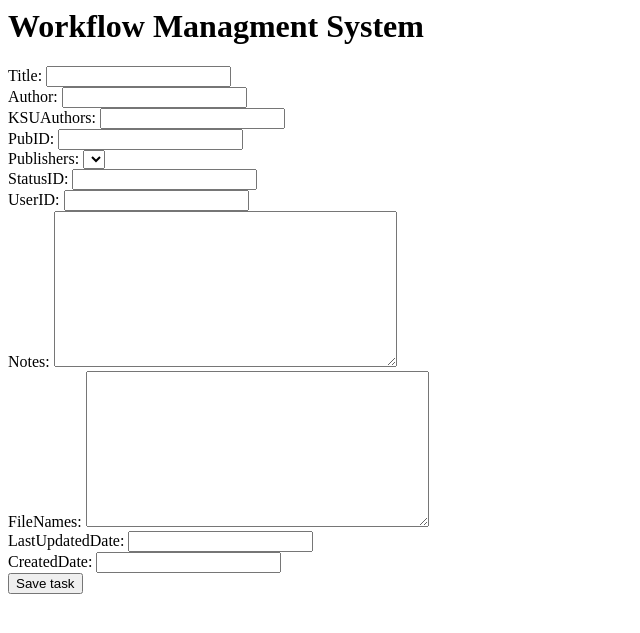
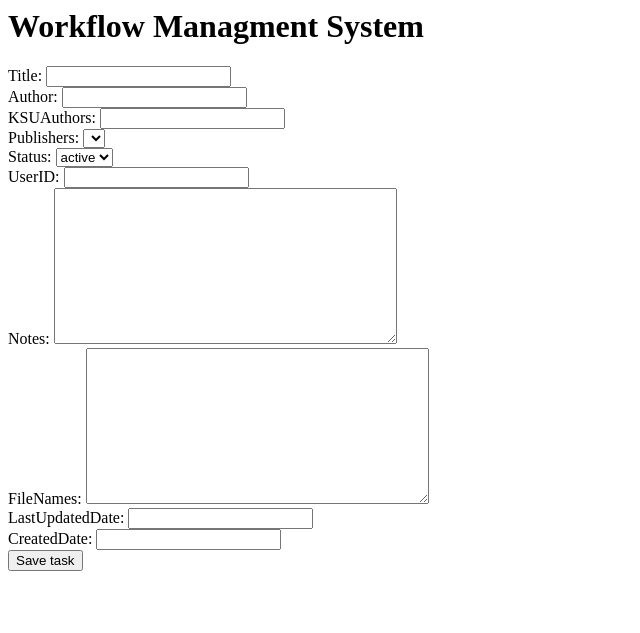
Before and after one commit to dhanushka-samarakoon/workflow, a CodeIgniter app: page /index.php/tasks/add in a window 1280 px wide. Shown: the top 633 px of the page, without its empty margins (0-640 px from the left). Run offline with CodeIgniter, Linux system fonts and the light colour scheme; tables that the repository leaves empty or names only in its code hold one stand-in row (values such as "Sample post"); data that the repository does not hold is empty.

Commit message:
Publisher & Status dropdowns added

```diff
--- a/application/controllers/tasks.php
+++ b/application/controllers/tasks.php
@@ -28,6 +28,14 @@
 		}
 		$data['publishers'] = $PublishersArray;
 
+		//Get a List of Status
+		$StatusList = $this->Tasks_model->get_status();
+		$StatusArray = array();
+		foreach($StatusList->result_array() as $Status){
+			$StatusArray[$Status['StatusID']] = $Status['status_desc'];
+		}
+		$data['Status'] = $StatusArray;
+
 		$this->load->helper('form');
 
 		$data['title'] = 'Add a Task';
@@ -56,6 +64,14 @@
 		}
 		$data['publishers'] = $PublishersArray;
 
+		//Get a List of Status
+		$StatusList = $this->Tasks_model->get_status();
+		$StatusArray = array();
+		foreach($StatusList->result_array() as $Status){
+			$StatusArray[$Status['StatusID']] = $Status['status_desc'];
+		}
+		$data['Status'] = $StatusArray;
+
 		$data['task'] = $this-> Tasks_model-> get_tasks($TaskID);
 
 		if (empty($data['task']))
--- a/application/models/tasks_model.php
+++ b/application/models/tasks_model.php
@@ -20,17 +20,20 @@
 
 	public function insert_task()
 	{
+		$this->load->helper('date');
+		$datestring = "%Y-%m-%d";
+
 		$data = array(
 			'Title' => $this->input->post('Title'),
 			'Author' => $this->input->post('Author'),
 			'KSUAuthors' => $this->input->post('KSUAuthors'),
-			'PubID' => $this->input->post('PubID'),
-			'StatusID' => $this->input->post('StatusID'),
+			'PubID' => $this->input->post('Publishers'),
+			'StatusID' => $this->input->post('Status'),
 			'UserID' => $this->input->post('UserID'),
 			'Notes' => $this->input->post('Notes'),
 			'FileNames' => $this->input->post('FileNames'),
-			'CreatedDate' => $this->input->post('CreatedDate'),
-			'LastUpdatedDate' => $this->input->post('LastUpdatedDate')
+			'CreatedDate' => mdate($datestring, now()),
+			'LastUpdatedDate' => mdate($datestring, now())
 		);
 
 		$this->db->insert('Tasks', $data);
@@ -39,21 +42,35 @@
 
 	public function update_task($TaskInfo = FALSE)
 	{
+		$this->load->helper('date');
+		$datestring = "%Y-%m-%d";
+
 		$data = array(
 			'Title' => $this->input->post('Title'),
 			'Author' => $this->input->post('Author'),
 			'KSUAuthors' => $this->input->post('KSUAuthors'),
-			'PubID' => $this->input->post('PubID'),
-			'StatusID' => $this->input->post('StatusID'),
+			'PubID' => $this->input->post('Publishers'),
+			'StatusID' => $this->input->post('Status'),
 			'UserID' => $this->input->post('UserID'),
 			'Notes' => $this->input->post('Notes'),
 			'FileNames' => $this->input->post('FileNames'),
-			'CreatedDate' => $this->input->post('CreatedDate'),
-			'LastUpdatedDate' => $this->input->post('LastUpdatedDate')
+			'LastUpdatedDate' => mdate($datestring, now())
 		);
 
 		$this->db->where('TaskID', $TaskInfo['TaskID']);
 		$this->db->update('Tasks', $data);
 		return $TaskInfo['TaskID'];
 	}
+
+	public function get_status($StatusID = FALSE)
+	{
+		if ($StatusID === FALSE)
+		{
+			$query = $this->db->query('SELECT * FROM Status ORDER BY StatusOrder ASC');
+			return $query;
+		}
+
+		$query = $this->db->query('SELECT * FROM Status WHERE StatusID='.$StatusID);
+		return $query->row_array();
+	}
 }
--- a/application/views/tasks/add.php
+++ b/application/views/tasks/add.php
@@ -8,14 +8,11 @@
 <?php echo 'KSUAuthors'; ?>:
 <?php echo form_input('KSUAuthors'); ?>
 </br>
-<?php echo 'PubID'; ?>:
-<?php echo form_input('PubID'); ?>
-</br>
 <?php echo 'Publishers'; ?>:
 <?php echo form_dropdown('Publishers', $publishers) ?>
 </br>
-<?php echo 'StatusID'; ?>:
-<?php echo form_input('StatusID'); ?>
+<?php echo 'Status'; ?>:
+<?php echo form_dropdown('Status', $Status) ?>
 </br>
 <?php echo 'UserID'; ?>:
 <?php echo form_input('UserID'); ?>
```
Also changed, not shown: application/views/tasks/edit.php (+2 -5 lines).
